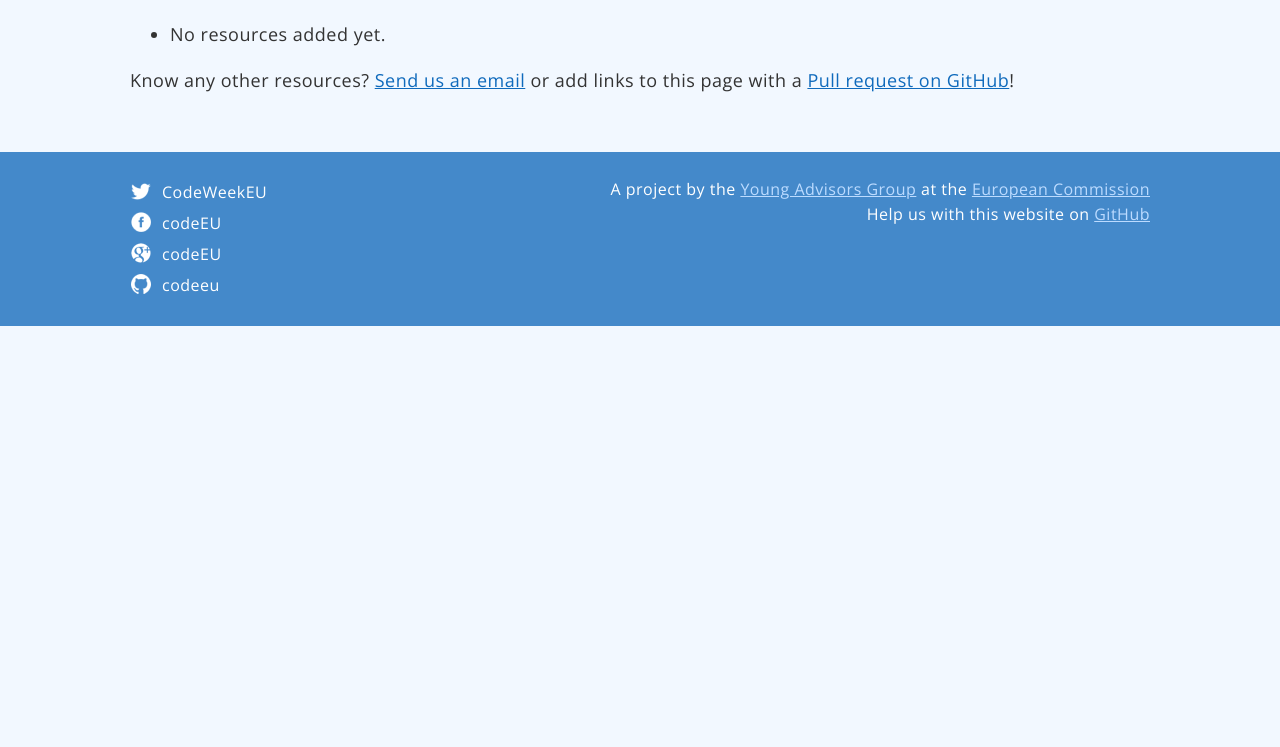
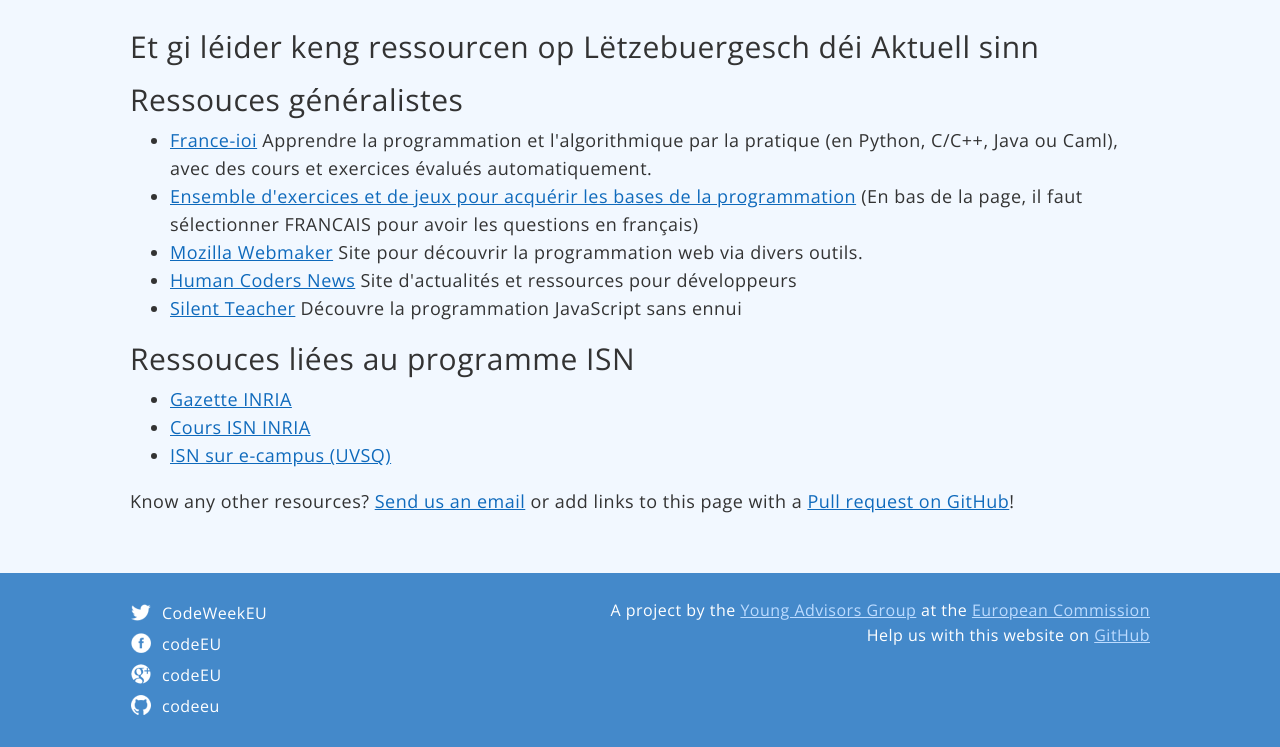
Before and after one commit to codeeu/codeeu.github.io, a Jekyll site: the page built from resources/luxembourg/index.html, in a window 1280 px wide, cut to the strip 167-914 px from the top of the page. Built offline with Jekyll 4.4.1, drawn with Linux system fonts in a browser that asks for light colours; nearby versions of some CDN libraries; Markdown is read by kramdown in place of the engine named in the settings.

Commit message:
- added our initial ressources, thanks to France

```diff
--- a/resources/luxembourg/index.html
+++ b/resources/luxembourg/index.html
@@ -3,8 +3,26 @@
 title: Luxembourg
 ---
 
-  <ul>
-   	<li>No resources added yet.</li>
-  </ul>
+<h2>Et gi léider keng ressourcen op Lëtzebuergesch déi Aktuell sinn</h2>
 
-  <p>Know any other resources? <a href="mailto:{{site.contact.email}}">Send us an email</a> or add links to this page with a <a href="https://github.com/codeeu/codeeu.github.io">Pull request on GitHub</a>!</p>
+<h2>Ressouces généralistes</h2>
+
+<ul>
+  <li><a href="http://www.france-ioi.org" target="_blank">France-ioi</a> Apprendre la programmation et l'algorithmique par la pratique (en Python, C/C++, Java ou Caml), avec des cours et exercices évalués automatiquement.</li>
+  <li><a href="http://learn.code.org/" target="_blank">Ensemble d'exercices et de jeux pour acquérir les bases de la programmation</a> (En bas de la page, il faut sélectionner FRANCAIS pour avoir les questions en français)</li>
+  <li><a href="https://webmaker.org/" target="_blank">Mozilla Webmaker</a> Site pour
+    découvrir la programmation web via divers outils.</li>
+  <li><a href="http://news.humancoders.com/" target="_blank">Human Coders News</a> Site d'actualités et ressources pour développeurs</li>
+  <li><a href="http://silentteacher.toxicode.fr/" target="_blank">Silent Teacher</a> Découvre la programmation JavaScript sans ennui</li>
+</ul>
+
+<h2>Ressouces liées au programme ISN</h2>
+
+<ul>
+  <li><a href="http://sparticipatives.gforge.inria.fr/mecsci/gazette/?l=contenus" target="_blank">Gazette INRIA</a></li>
+  <li><a href="https://wiki.inria.fr/sciencinfolycee/Pour_pr%C3%A9parer,_illustrer_des_cours" target="_blank">Cours
+      ISN INRIA</a></li>
+  <li><a href="http://www.e-campus.uvsq.fr/claroline/document/document.php?cmd=exChDir&file=L0FsZ29yaXRobWlxdWUvMWVyZV9hbm5lZQ%3D%3D&cidReset=true&cidReq=IN900" target="_blank">ISN sur e-campus (UVSQ)</a></li>
+</ul>
+
+<p>Know any other resources? <a href="mailto:{{site.contact.email}}">Send us an email</a> or add links to this page with a <a href="https://github.com/codeeu/codeeu.github.io" target="_blank">Pull request on GitHub</a>!</p>
```
